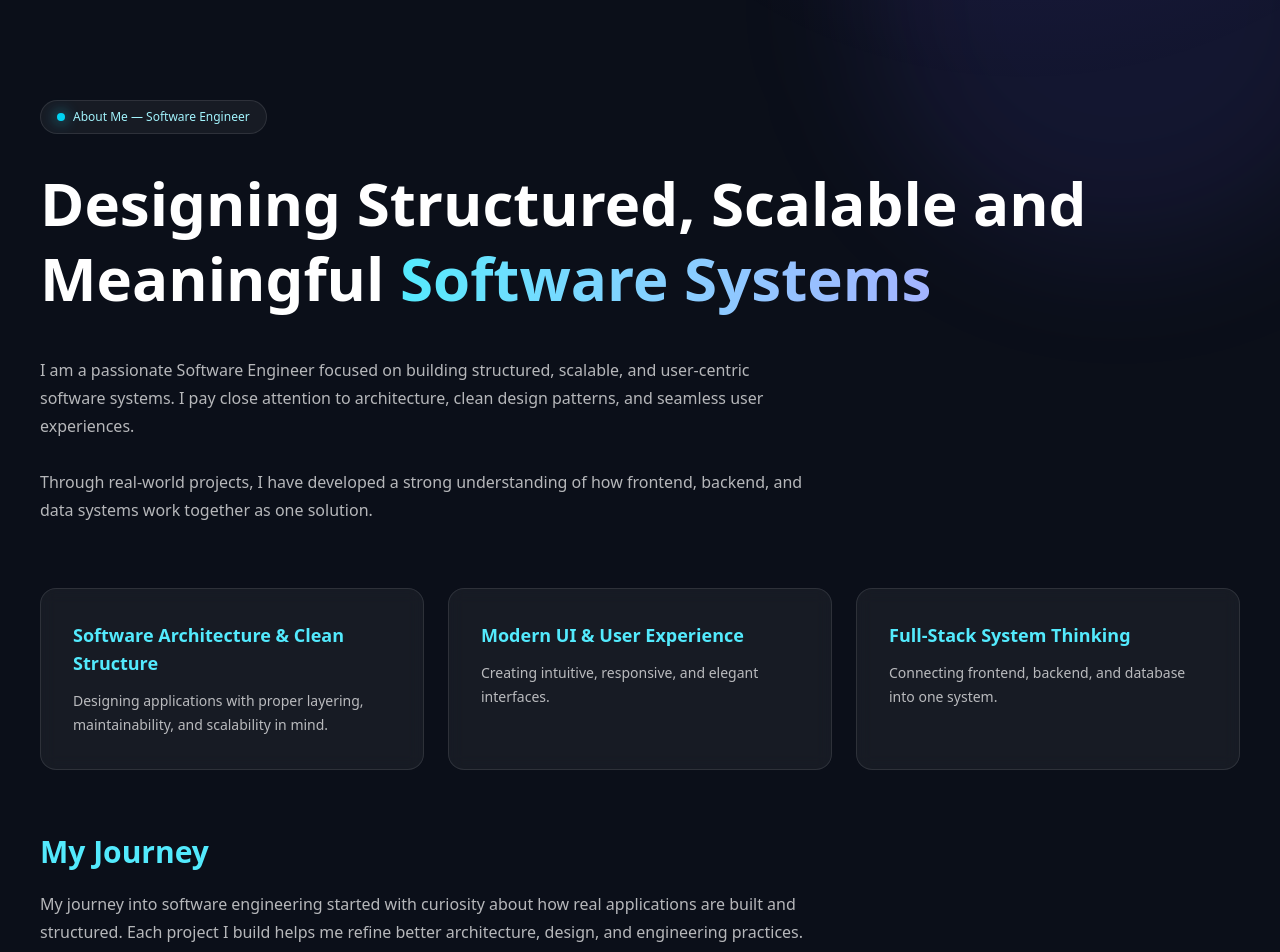
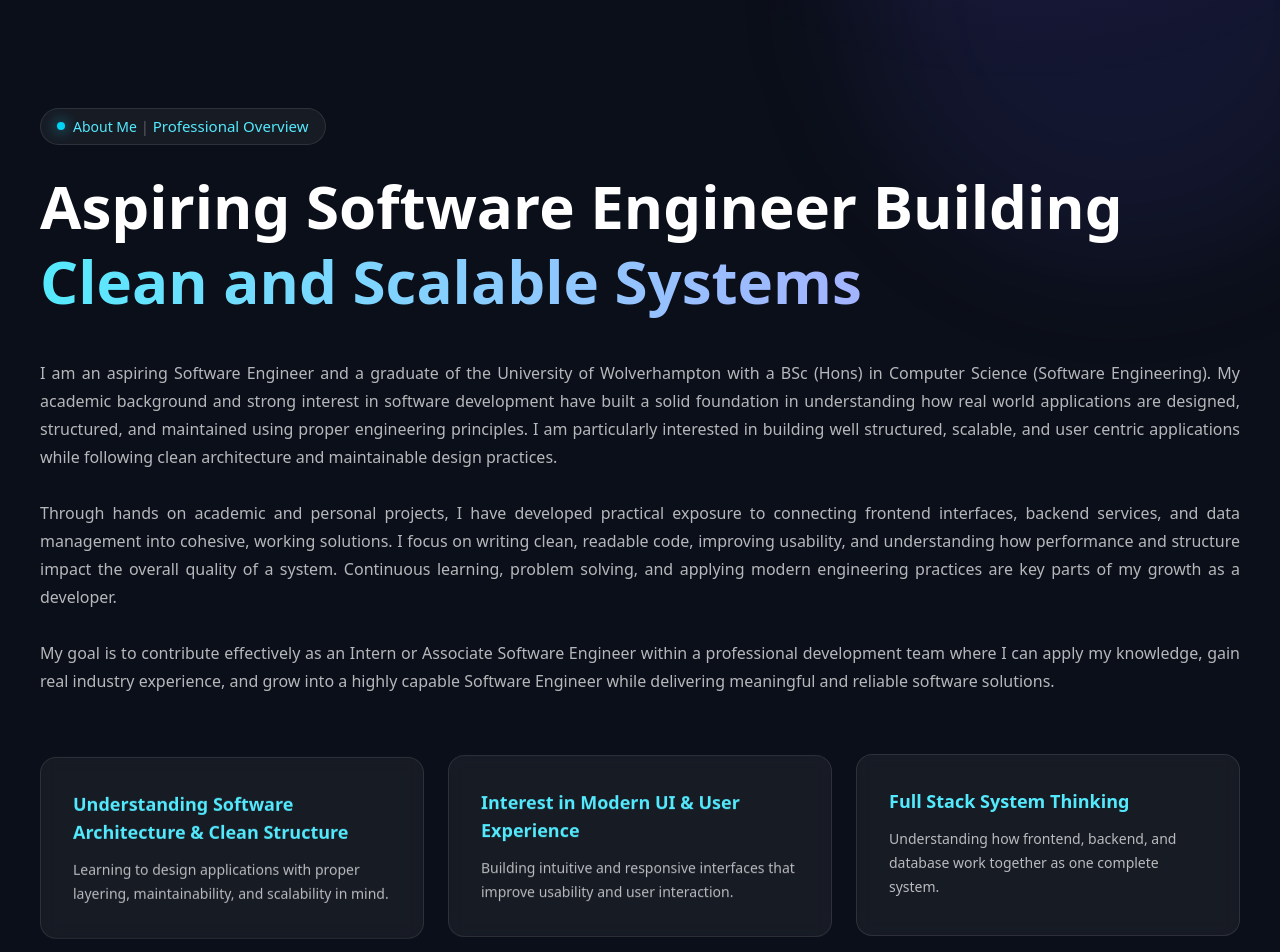
Before and after one commit to kithvin/Portfolio-Website, a Next.js app in the folder Frontend/: page / in a window 1280 px wide. Shown: the part 680-1632 px from the top of the page. Built offline with nearby package versions, Linux system fonts and the light colour scheme.

Commit message:
Updated the content in the about page

```diff
--- a/Frontend/components/Footer.tsx
+++ b/Frontend/components/Footer.tsx
@@ -12,7 +12,7 @@ export function Footer() {
     setYear(new Date().getFullYear());
   }, []);
 
-  const navLinks = ["Home", "About", "Projects", "Articles", "Expertise", "Education" , "Contact"];
+  const navLinks = ["Home", "About", "Projects", "Articles", "Skills", "Education" , "Contact"];
 
   return (
     <motion.footer
--- a/Frontend/components/Hero.tsx
+++ b/Frontend/components/Hero.tsx
@@ -8,7 +8,7 @@ import { Download, MessageCircle } from "lucide-react";
 export default function Hero() {
   return (
     <section id="home" className="relative overflow-hidden text-white">
-      <div className="relative mx-auto max-w-7xl px-4 sm:px-6 pt-16 pb-8 sm:pt-20 sm:pb-10 md:pt-26 md:pb-12">
+      <div className="relative mx-auto max-w-7xl px-4 sm:px-6 pt-16 pb-8 sm:pt-20 sm:pb-10 md:pt-26 md:pb-14">
         <div className="grid items-center gap-10 sm:gap-14 md:grid-cols-2">
           {/* LEFT */}
           <motion.div
--- a/Frontend/components/Navbar.tsx
+++ b/Frontend/components/Navbar.tsx
@@ -9,9 +9,8 @@ const navItems = [
   { name: "About", href: "#about" },
   { name: "Projects", href: "#projects" },
   { name: "Articles", href: "#articles" },
-  { name: "Expertise", href: "#expertise" },
+  { name: "Skills", href: "#expertise" },
   { name: "Education", href: "#education" },
-  { name: "GitHub", href: "#github" },
   { name: "Contact", href: "#contact" },
 ];
 
--- a/Frontend/page/Aboutpage.tsx
+++ b/Frontend/page/Aboutpage.tsx
@@ -1,4 +1,7 @@
+"use client";
+
 import type { ReactElement } from "react";
+import { motion } from "framer-motion";
 
 type FocusItem = {
   title: string;
@@ -7,55 +10,86 @@ type FocusItem = {
 
 const focusItems: FocusItem[] = [
   {
-    title: "Software Architecture & Clean Structure",
-    desc: "Designing applications with proper layering, maintainability, and scalability in mind.",
+    title: "Understanding Software Architecture & Clean Structure",
+    desc: "Learning to design applications with proper layering, maintainability, and scalability in mind.",
   },
   {
-    title: "Modern UI & User Experience",
-    desc: "Creating intuitive, responsive, and elegant interfaces.",
+    title: "Interest in Modern UI & User Experience",
+    desc: "Building intuitive and responsive interfaces that improve usability and user interaction.",
   },
   {
-    title: "Full-Stack System Thinking",
-    desc: "Connecting frontend, backend, and database into one system.",
+    title: "Full Stack System Thinking",
+    desc: "Understanding how frontend, backend, and database work together as one complete system.",
   },
 ];
 
 export default function About(): ReactElement {
   return (
     <section id="about" className="relative overflow-hidden text-white">
-      <div className="relative mx-auto max-w-7xl px-5 sm:px-6 md:px-10 py-14 sm:py-20 md:py-28 flex flex-col items-center md:items-start text-center md:text-left">
+      <div className="relative mx-auto max-w-7xl px-4 sm:px-6 md:px-10 py-12 sm:py-20 md:py-28 flex flex-col items-center md:items-start text-center md:text-left">
+        {/* Badge (Hero style) */}
+        <div className="mb-6 inline-flex max-w-full flex-wrap items-center justify-center gap-2 rounded-full border border-white/10 bg-white/5 px-4 py-2 text-[11px] text-cyan-200 sm:text-xs md:justify-start md:mx-0 mx-auto">
+          <span className="h-2 w-2 shrink-0 rounded-full bg-cyan-400 shadow-[0_0_14px_rgba(34,211,238,0.9)]" />
 
-        {/* Badge */}
-        <div className="mb-6 sm:mb-8 inline-flex items-center gap-2 rounded-full border border-white/10 bg-white/5 px-3 sm:px-4 py-2 text-[11px] sm:text-xs text-cyan-200">
-          <span className="h-2 w-2 rounded-full bg-cyan-400 shadow-[0_0_14px_rgba(34,211,238,0.9)]" />
-          About Me — Software Engineer
+          <p className="flex flex-wrap items-center justify-center gap-1 text-cyan-300 text-[12px] sm:text-[13px] md:text-[14px] text-center md:text-left leading-tight">
+            <span className="font-xl">About Me</span>
+            <span className="text-white/30">|</span>
+            <span className="font-medium text-cyan-300 text-[12px] sm:text-[13px] md:text-[15px]">
+              Professional Overview
+            </span>
+          </p>
         </div>
 
         {/* Heading */}
         <h2 className="text-3xl sm:text-4xl md:text-6xl font-semibold leading-snug sm:leading-tight mb-8 sm:mb-10">
-          Designing Structured, Scalable and Meaningful{" "}
+          Aspiring Software Engineer Building{" "}
           <span className="bg-gradient-to-r from-cyan-300 to-indigo-300 bg-clip-text text-transparent">
-            Software Systems
+            Clean and Scalable Systems
           </span>
         </h2>
 
         {/* Summary */}
-        <p className="max-w-3xl text-[13px] sm:text-sm md:text-base leading-6 sm:leading-7 text-white/70 mb-12 sm:mb-16">
-          I am a passionate Software Engineer focused on building structured,
-          scalable, and user-centric software systems. I pay close attention to
-          architecture, clean design patterns, and seamless user experiences.
+        <p className="w-full max-w-[65ch] md:max-w-7xl text-[13px] sm:text-sm md:text-base leading-6 sm:leading-7 text-white/70 mb-12 sm:mb-16 text-justify">
+          I am an aspiring Software Engineer and a graduate of the University of
+          Wolverhampton with a BSc (Hons) in Computer Science (Software
+          Engineering). My academic background and strong interest in software
+          development have built a solid foundation in understanding how real
+          world applications are designed, structured, and maintained using
+          proper engineering principles. I am particularly interested in
+          building well structured, scalable, and user centric applications
+          while following clean architecture and maintainable design practices.
           <br />
           <br />
-          Through real-world projects, I have developed a strong understanding of
-          how frontend, backend, and data systems work together as one solution.
+          Through hands on academic and personal projects, I have developed
+          practical exposure to connecting frontend interfaces, backend
+          services, and data management into cohesive, working solutions. I
+          focus on writing clean, readable code, improving usability, and
+          understanding how performance and structure impact the overall quality
+          of a system. Continuous learning, problem solving, and applying modern
+          engineering practices are key parts of my growth as a developer.
+          <br />
+          <br />
+          My goal is to contribute effectively as an Intern or Associate
+          Software Engineer within a professional development team where I can
+          apply my knowledge, gain real industry experience, and grow into a
+          highly capable Software Engineer while delivering meaningful and
+          reliable software solutions.
         </p>
 
         {/* Cards */}
-        <div className="grid gap-5 sm:gap-6 md:grid-cols-3 w-full">
-          {focusItems.map((item) => (
-            <div
+        <div className="grid grid-cols-1 sm:grid-cols-2 md:grid-cols-3 gap-5 sm:gap-6 w-full">
+          {focusItems.map((item, index) => (
+            <motion.div
               key={item.title}
-              className="rounded-2xl border border-white/10 bg-white/5 p-5 sm:p-8 backdrop-blur transition hover:bg-white/10 text-center md:text-left"
+              animate={{ y: [0, -6, 0] }}
+              transition={{
+                duration: 3,
+                repeat: Infinity,
+                ease: "easeInOut",
+                delay: index * 0.4,
+              }}
+              whileHover={{ y: -10 }}
+              className="rounded-2xl border border-white/10 bg-white/5 p-5 sm:p-8 backdrop-blur transition hover:bg-white/10 text-center md:text-left will-change-transform"
             >
               <h3 className="text-base sm:text-lg font-semibold text-cyan-300 mb-2 sm:mb-3">
                 {item.title}
@@ -63,22 +97,23 @@ export default function About(): ReactElement {
               <p className="text-[13px] sm:text-sm leading-6 text-white/70">
                 {item.desc}
               </p>
-            </div>
+            </motion.div>
           ))}
         </div>
 
         {/* Journey */}
-        <div className="mt-14 sm:mt-16 max-w-3xl text-center md:text-left">
+        <div className="mt-14 sm:mt-16 w-full max-w-[65ch] md:max-w-none text-center md:text-left">
           <h3 className="text-xl sm:text-2xl md:text-3xl font-semibold text-cyan-300 mb-4 sm:mb-5">
             My Journey
           </h3>
-          <p className="text-[13px] sm:text-sm md:text-base leading-6 sm:leading-7 text-white/70">
-            My journey into software engineering started with curiosity about how
-            real applications are built and structured. Each project I build helps
-            me refine better architecture, design, and engineering practices.
+          <p className="text-[13px] sm:text-sm md:text-base leading-6 sm:leading-7 text-white/70 text-justify">
+            My journey into software engineering began with a curiosity about
+            how real world applications are designed and structured. Through
+            academic and personal projects, I have been able to develop a
+            growing understanding of architecture, design principles, and
+            practical engineering practices used in modern software development.
           </p>
         </div>
-
       </div>
     </section>
   );
```
